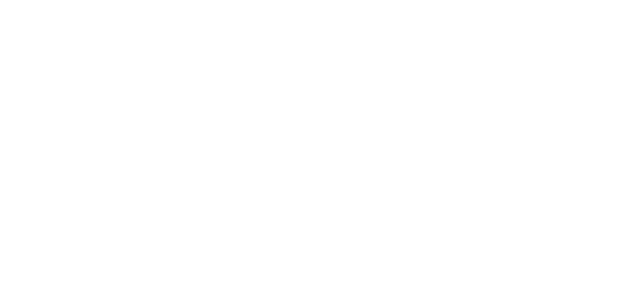
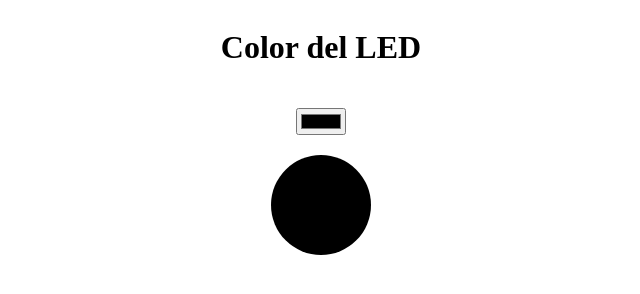
Before and after one commit to JZylber/Demo-Arduino, a plain HTML site: page frontend/index.html in a window 1280 px wide. Shown: the whole page, without its empty margins (319-959 px from the left). Drawn offline with Linux system fonts and the light colour scheme.

Commit message:
feat: basic frontend

```diff
--- a/frontend/index.html
+++ b/frontend/index.html
@@ -3,9 +3,15 @@
   <head>
     <meta charset="UTF-8" />
     <meta name="viewport" content="width=device-width, initial-scale=1.0" />
-    <title>Document</title>
+    <link rel="stylesheet" href="style.css" />
+    <title>Demo Arduino</title>
   </head>
   <body>
+    <main>
+      <h1>Color del LED</h1>
+      <input type="color" name="" id="ledColor" />
+      <div class="colorPreview" id="colorPreview"></div>
+    </main>
     <script src="main.js"></script>
   </body>
 </html>
--- a/frontend/main.js
+++ b/frontend/main.js
@@ -0,0 +1,9 @@
+const colorInput = document.getElementById("ledColor");
+const colorPreview = document.getElementById("colorPreview");
+
+function selectColor() {
+  const color = colorInput.value;
+  colorPreview.style.backgroundColor = color;
+}
+
+colorInput.addEventListener("change", selectColor);
--- /dev/null
+++ b/frontend/style.css
@@ -0,0 +1,17 @@
+main {
+  display: flex;
+  flex-direction: column;
+  align-items: center;
+  row-gap: 20px;
+}
+
+.rgbContainer {
+  display: flex;
+}
+
+.colorPreview {
+  border-radius: 50%;
+  width: 100px;
+  height: 100px;
+  background-color: #000;
+}
```
